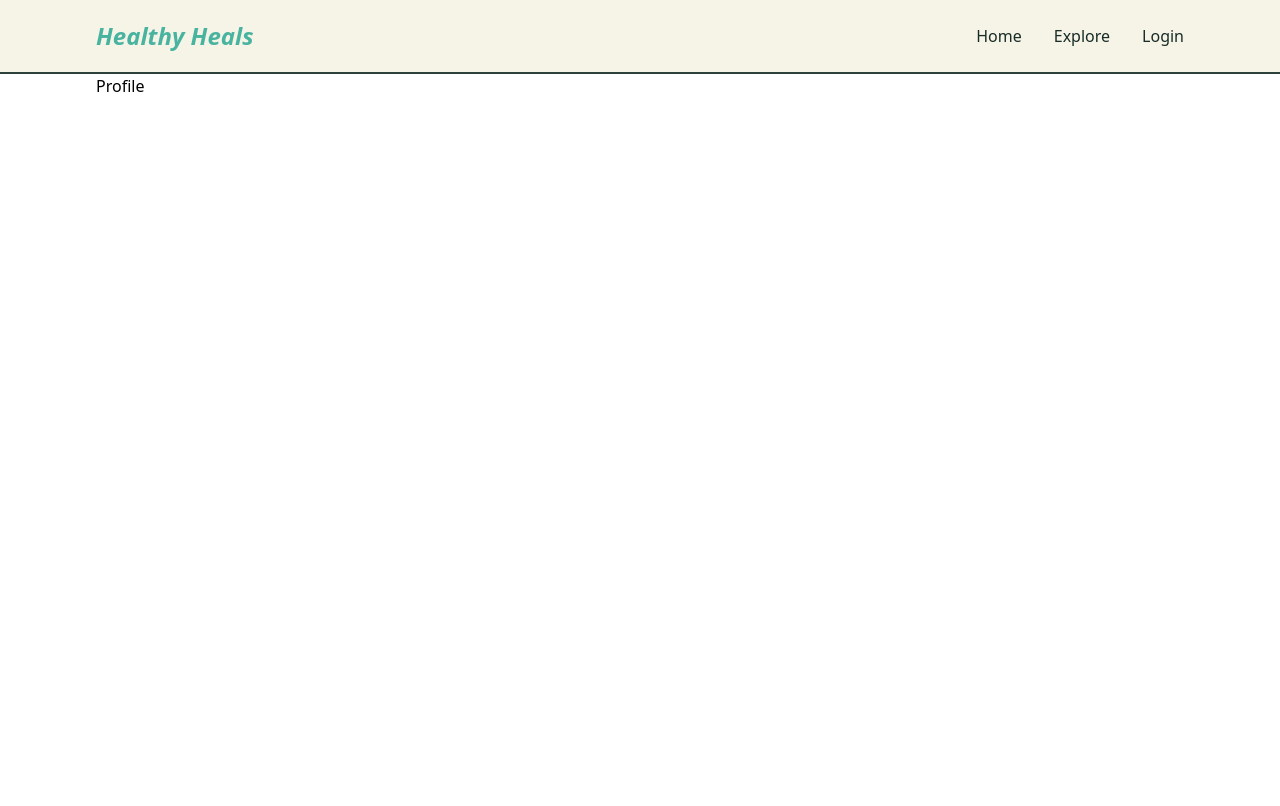
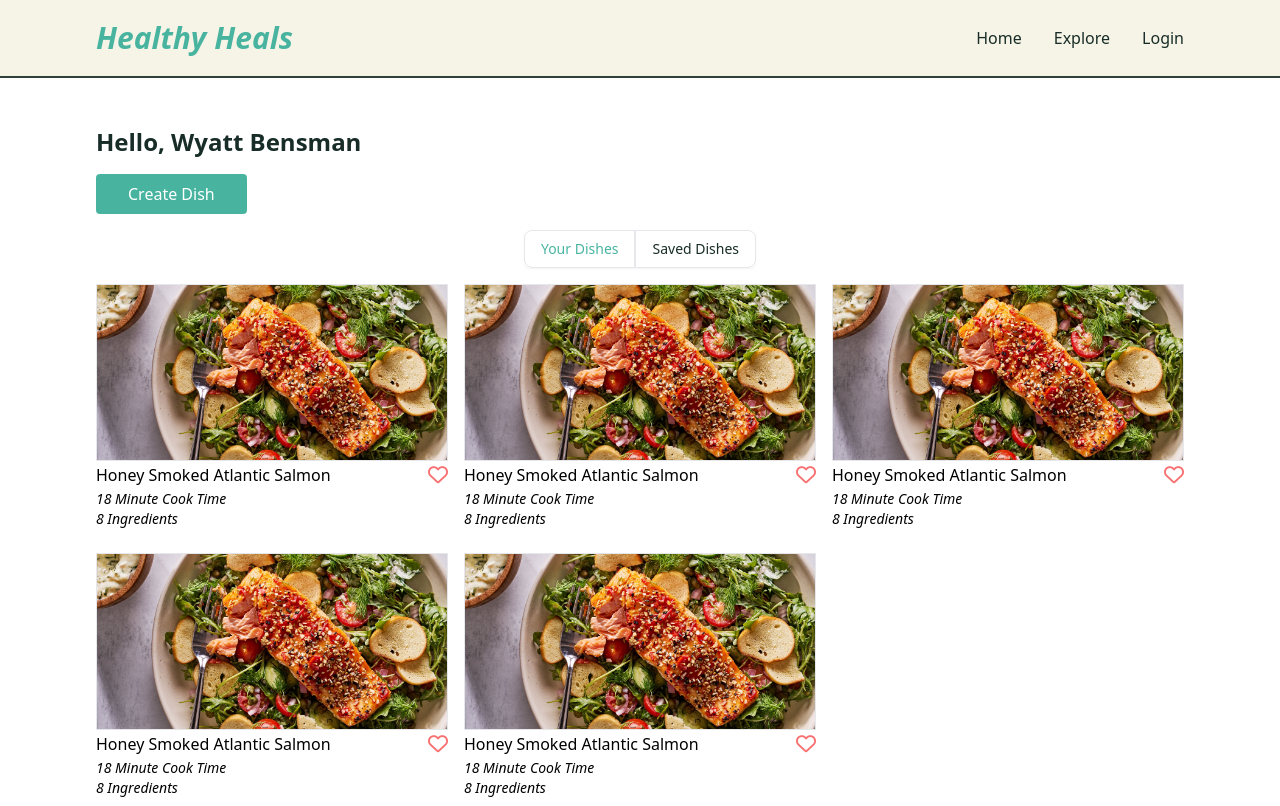
Before and after one commit to WyattBensman/healthy-heals, a React (Vite) app in the folder client/: page /profile in a window 1280 px wide. Built offline with nearby package versions, Linux system fonts and the light colour scheme.

Commit message:
Created a lot of the designs, forgot to commit for awhile

```diff
--- a/client/src/components/cards/DefaultCard.jsx
+++ b/client/src/components/cards/DefaultCard.jsx
@@ -9,8 +9,8 @@ export default function DefaultCard() {
       <div className="relative">
         <img
           src="/images/dinner.jpg"
-          className={`w-full border cursor-pointer duration-200 ${
-            cardHover && "opacity-90"
+          className={`w-full border cursor-pointer duration-300 ${
+            cardHover && "filter brightness-50"
           }`}
           onMouseOver={() => setCardHover(true)}
           onMouseLeave={() => setCardHover(false)}
--- a/client/src/components/cards/ExploreCard.jsx
+++ b/client/src/components/cards/ExploreCard.jsx
@@ -1,7 +1,24 @@
-export default function ExploreCard() {
+import { useState } from "react";
+import { Link } from "react-router-dom";
+
+export default function ExploreCard({ category }) {
+  const [cardHover, setCardHover] = useState(false);
+
   return (
-    <>
-      <h1>Explore Card</h1>
-    </>
+    <Link to={`/explore/${category}`} className="mb-2 lg:w-1/4 md:w-2/5">
+      <div>
+        <img
+          src={`/images/${category}.jpg`}
+          className={`w-[350px] h-[225px] border-2 border-[#f6f3e7] cursor-pointer duration-200 ${
+            cardHover && "filter brightness-50"
+          }`}
+          onMouseOver={() => setCardHover(true)}
+          onMouseLeave={() => setCardHover(false)}
+        />
+      </div>
+      <h3 className="text-center font-semibold hover:text-[#182d27] ease-in-out duration-200">
+        {category.charAt(0).toUpperCase() + category.slice(1)}
+      </h3>
+    </Link>
   );
 }
--- a/client/src/components/navbar/Navbar.jsx
+++ b/client/src/components/navbar/Navbar.jsx
@@ -18,7 +18,7 @@ export default function Navbar() {
         {/* Brand Logo */}
         <Link to="/">
           {/* <img className="w-36" src="/images/branding/official-logo.png" /> */}
-          <h1 className="text-2xl italic text-[#48b4a0] font-semibold">
+          <h1 className="text-3xl italic text-[#48b4a0] font-bold">
             Healthy Heals
           </h1>
         </Link>
--- a/client/src/pages/CreateDish.jsx
+++ b/client/src/pages/CreateDish.jsx
@@ -3,7 +3,7 @@ import { CreateDishForm } from "../components/forms/createDishForm";
 export default function CreateDish() {
   return (
     <>
-      <div className="flex flex-col justify-center items-center mt-8">
+      <div className="flex flex-col justify-center items-center mt-12">
         <CreateDishForm />
       </div>
     </>
--- a/client/src/pages/Explore.jsx
+++ b/client/src/pages/Explore.jsx
@@ -1,7 +1,19 @@
+import ExploreCard from "../components/cards/exploreCard";
+
 export default function Explore() {
   return (
-    <>
-      <h1>Explore</h1>
-    </>
+    <div className="flex flex-col items-center md:mt-20 mt-8">
+      <h1 className="text-2xl text-bold mb-4">
+        Search based off of the food category!
+      </h1>
+      {/* This should be filtered between All Dishes, Breakfast, Lunch & Dinner */}
+      <div className="flex flex-wrap justify-center gap-4">
+        <ExploreCard category="breakfast" />
+        <ExploreCard category="lunch" />
+        <ExploreCard category="dinner" />
+        <ExploreCard category="dessert" />
+        <ExploreCard category="snacks" />
+      </div>
+    </div>
   );
 }
--- a/client/src/pages/Home.jsx
+++ b/client/src/pages/Home.jsx
@@ -3,7 +3,7 @@ import DefaultCard from "../components/cards/defaultCard";
 export default function Home() {
   return (
     <>
-      <div className="flex justify-between items-center mt-12 mb-4">
+      <div className="flex md:flex-row flex-col justify-between items-center mt-12 mb-4">
         <h1 className="text-2xl font-semibold text-[#182d27]">
           Explore some of our most popular dishes!
         </h1>
--- a/client/src/pages/Profile.jsx
+++ b/client/src/pages/Profile.jsx
@@ -1,7 +1,43 @@
+import { Link } from "react-router-dom";
+import DefaultCard from "../components/cards/defaultCard";
+
 export default function Profile() {
   return (
     <>
-      <h1>Profile</h1>
+      <div className="mt-12 mb-4">
+        <h1 className="text-2xl font-semibold text-[#182d27] mb-4">
+          Hello, Wyatt Bensman
+        </h1>
+        <Link to="/create-dish">
+          <button className="px-8 py-2 bg-[#48b4a0] hover:opacity-80 duration-200 text-white font-medium rounded">
+            Create Dish
+          </button>
+        </Link>
+      </div>
+      <div className="flex justify-center mt-4">
+        <div className="inline-flex rounded-md shadow-sm ">
+          <a
+            href="#"
+            aria-current="page"
+            className="px-4 py-2 text-sm font-medium text-[#48b4a0] bg-white border border-gray-200 rounded-s-lg hover:bg-gray-100 focus:z-10 focus:ring-2 focus:ring-[#48b4a0] focus:text-[#48b4a0]"
+          >
+            Your Dishes
+          </a>
+          <a
+            href="#"
+            className="px-4 py-2 text-sm font-medium text-[#182d27] bg-white border border-gray-200 rounded-e-lg hover:bg-gray-100 hover:text-[#48b4a0] focus:z-10 focus:ring-2 focus:ring-[#48b4a0] focus:text-[#48b4a0]"
+          >
+            Saved Dishes
+          </a>
+        </div>
+      </div>
+      <div className="grid lg:grid-cols-3 md:grid-cols-2 sm:grid-cols-1 gap-4 mt-4">
+        <DefaultCard />
+        <DefaultCard />
+        <DefaultCard />
+        <DefaultCard />
+        <DefaultCard />
+      </div>
     </>
   );
 }
--- a/client/src/pages/ViewDish.jsx
+++ b/client/src/pages/ViewDish.jsx
@@ -1,7 +1,48 @@
 export default function ViewDish() {
   return (
-    <>
-      <h1>View Dish</h1>
-    </>
+    <div className="mt-12">
+      <div className="flex gap-8">
+        <img src="/images/dessert.jpg" className="h-[350px] w-1/2" />
+        <div className="w-full">
+          <h1 className="text-xl font-semibold">
+            Atlantic Honey Smoked Salmon
+          </h1>
+          <p>
+            This is a pretty brief and short description for the dish lorem{" "}
+          </p>
+          <h4 className="mt-4">
+            <span className="font-medium">Category:</span>{" "}
+            <span className="italic">Breakfast</span>
+          </h4>
+          <h4 className="mb-4">
+            <span className="font-medium">Cook Time:</span>{" "}
+            <span className="italic">60 Minutes</span>
+          </h4>
+          <h4 className="font-medium">Ingredients:</h4>
+          <div className="grid grid-cols-4">
+            <h6>Paprika asdf adsfads f</h6>
+            <h6>Salmon</h6>
+            <h6>Boogers</h6>
+            <h6>Hey</h6>
+            <h6>Hey</h6>
+            <h6>Hey</h6>
+            <h6>Hey</h6>
+          </div>
+        </div>
+      </div>
+      <h4 className="font-medium text-xl mt-8">Instructions</h4>
+      <p className="mt-1">
+        1. ladsfkjasd;lkfja; kdsf asldkfja ;sldkjf ;alsdkjf;a lksdf ljkasdlfk
+        a;slk adsf adsfkajds;fj a;lsdkfjal;s dkjf;l aksdjf;lkadjs f;laksdjf;lkj
+      </p>
+      <p className="mt-1">
+        2. ladsfkjasd;lkfja; kdsf asldkfja ;sldkjf ;alsdkjf;a lksdf ljkasdlfk
+        a;slk adsf adsfkajds;fj a;lsdkfjal;s dkjf;l aksdjf;lkadjs f;laksdjf;lkj
+      </p>
+      <p className="mt-1">
+        3. ladsfkjasd;lkfja; kdsf asldkfja ;sldkjf ;alsdkjf;a lksdf ljkasdlfk
+        a;slk adsf adsfkajds;fj a;lsdkfjal;s dkjf;l aksdjf;lkadjs f;laksdjf;lkj
+      </p>
+    </div>
   );
 }
```
Also changed, not shown: client/src/pages/ViewDishDefault.jsx (deleted, +0 -7 lines), client/src/pages/ViewDishUser.jsx (deleted, +0 -7 lines), client/src/router.jsx (+22 -0 lines).
